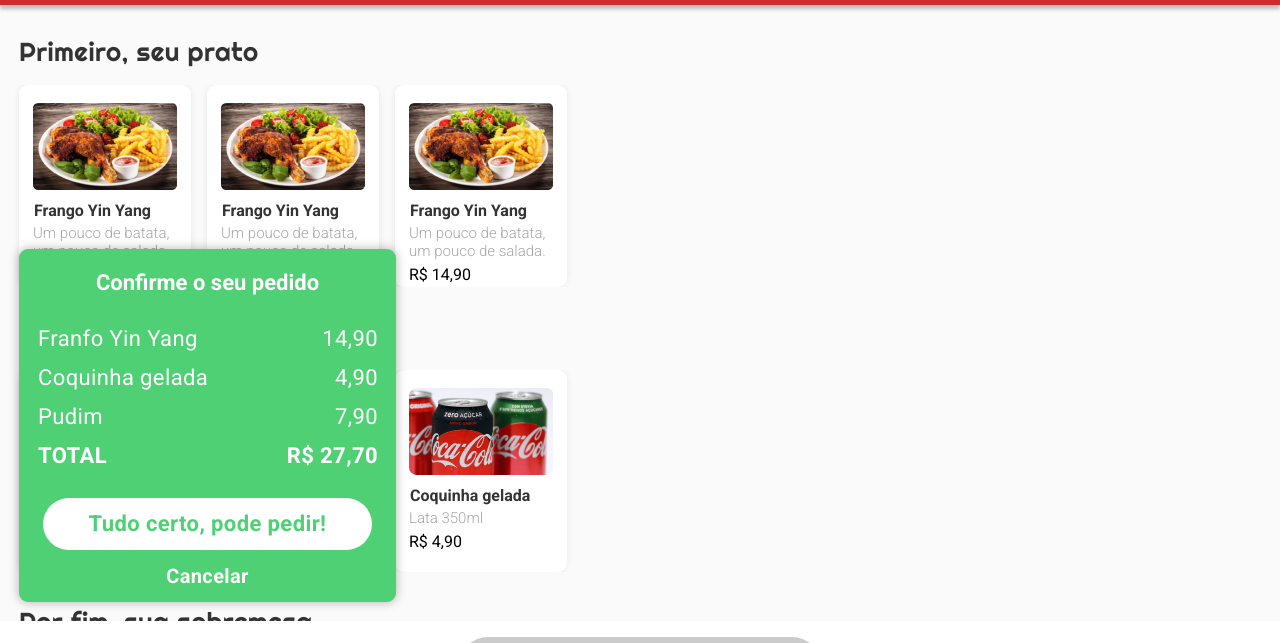
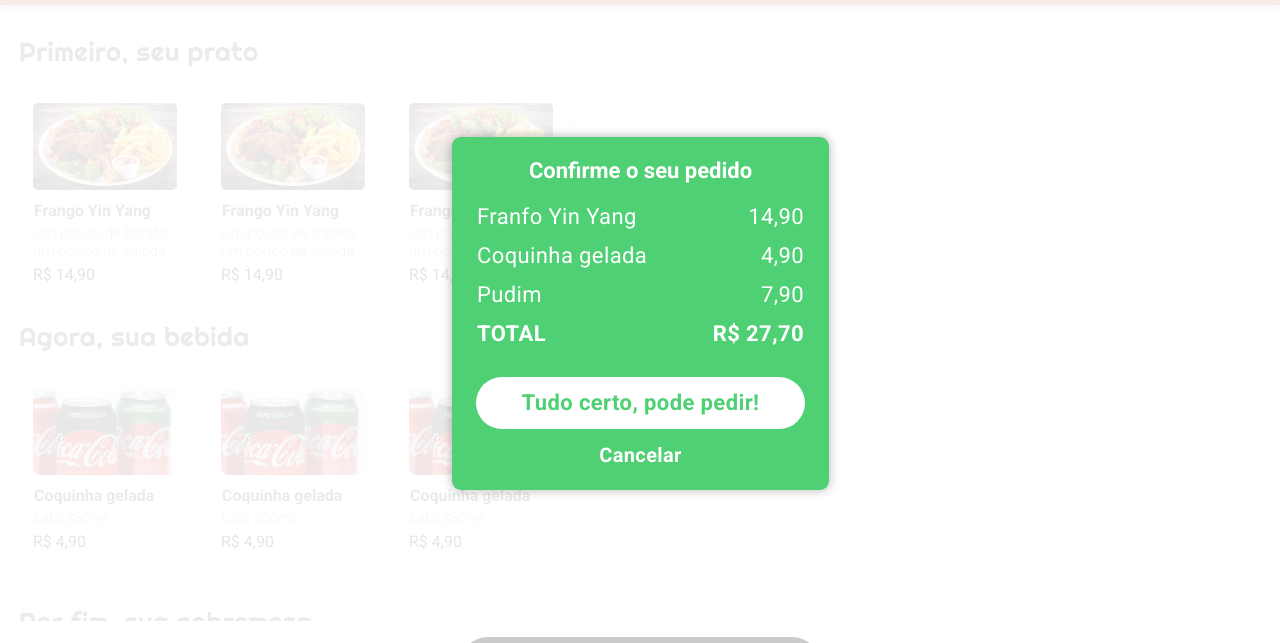
Before and after one commit to montenegroleticia/DrivenEats, a plain HTML site: page index.html in a window 1280 px wide. Shown: the part 87-730 px from the top of the page. Drawn offline with Linux system fonts and the light colour scheme.

Commit message:
Adicionado o painel de confirmação de pedido

```diff
--- a/css/style.css
+++ b/css/style.css
@@ -152,25 +152,35 @@ button p {
 
 /* Tela escondida do pedido */
 .transparente {
-    background: rgba(255, 255, 255, 0.9);
-    width: 100vh;
-    height: 100vh;
-    position: absolute;
-    top:0;
+    opacity: 0.9;
+    background-color: #FFFFFF;
+    z-index: 2;
+    width: 100%;
+    height: 100%;
+    position: fixed;
 }
 .painel {
     background: #50D074;
     width: 377px;
     height: 353px;
+    margin: auto;
     border-radius: 9px;
     box-shadow: 0px 0px 10px 1px rgba(0, 0, 0, 0.25);
-    top: calc(50% - 353px/2 - 0.5px);
-    top: 336px;
-    left: 19px;
-    display: flex;
+    top: 50%;
+    left: 50%;
+    margin-top: -176px;
+    margin-left: -188px;
+    position: fixed;
+    z-index: 3;
+}
+.conteudo-painel {
+    display:flex;
     flex-direction: column;
-    justify-content: space-between;
-    position: absolute;
+    justify-content: center;
+    width: 100%;
+    box-sizing: border-box;
+    padding-left: 25px;
+    padding-right: 25px;
 }
 .painel-titulo {
     color: #FFFFFF;
@@ -192,8 +202,7 @@ button p {
     display: flex;
     flex-direction: column;
     row-gap: 13px;
-    margin-left: 19px;
-    margin-right: 18px;
+    margin-top: 20px;
 }
 .painel-opcoes p {
     font-weight: 400;
@@ -225,6 +234,7 @@ button p {
     display: flex;
     flex-direction: column;
     align-items: center;
+    margin-top: 30px;
 }
 .botao-finalizarPedido {
     width: 329px;
--- a/index.html
+++ b/index.html
@@ -11,6 +11,7 @@
     <body>
         <!--Barra superior-->
         <main>
+            <div class="transparente"></div>
             <div class="main-titulo">
                 <h1>DrivenEats</h1>
                 <p>Sua comida em 6 minutos</p>
@@ -89,14 +90,14 @@
             </section>
         <!--Barra inferior-->
         <footer>
-            <button data-test="order-btn" >
+            <button data-test="order-btn" disabled>
                     <p>Selecione os 3 itens para fechar o pedido</p>
             </button>
         </footer>
         </div>
         <!--Painel escondido-->
-
         <div class="painel">
+        <div class="conteudo-painel">
             <div class="painel-titulo">
                 <h3>Confirme o seu pedido</h3>
             </div>
@@ -111,7 +112,7 @@
                 <button class="botao-cancelar">Cancelar</button>
             </div>
         </div>
-
+        </div>
         <script src="/script.js"></script>
     </body>
 </html>
--- a/script.js
+++ b/script.js
@@ -28,3 +28,8 @@ function selecionarSobremesa(sobremesaThis){
 /*
 const paragrafo = document.querySelector("button");
 paragrafo.innerHTML = "Fechar pedido" */
+
+//Botão cancelar
+function cancelar(){
+
+}
```
